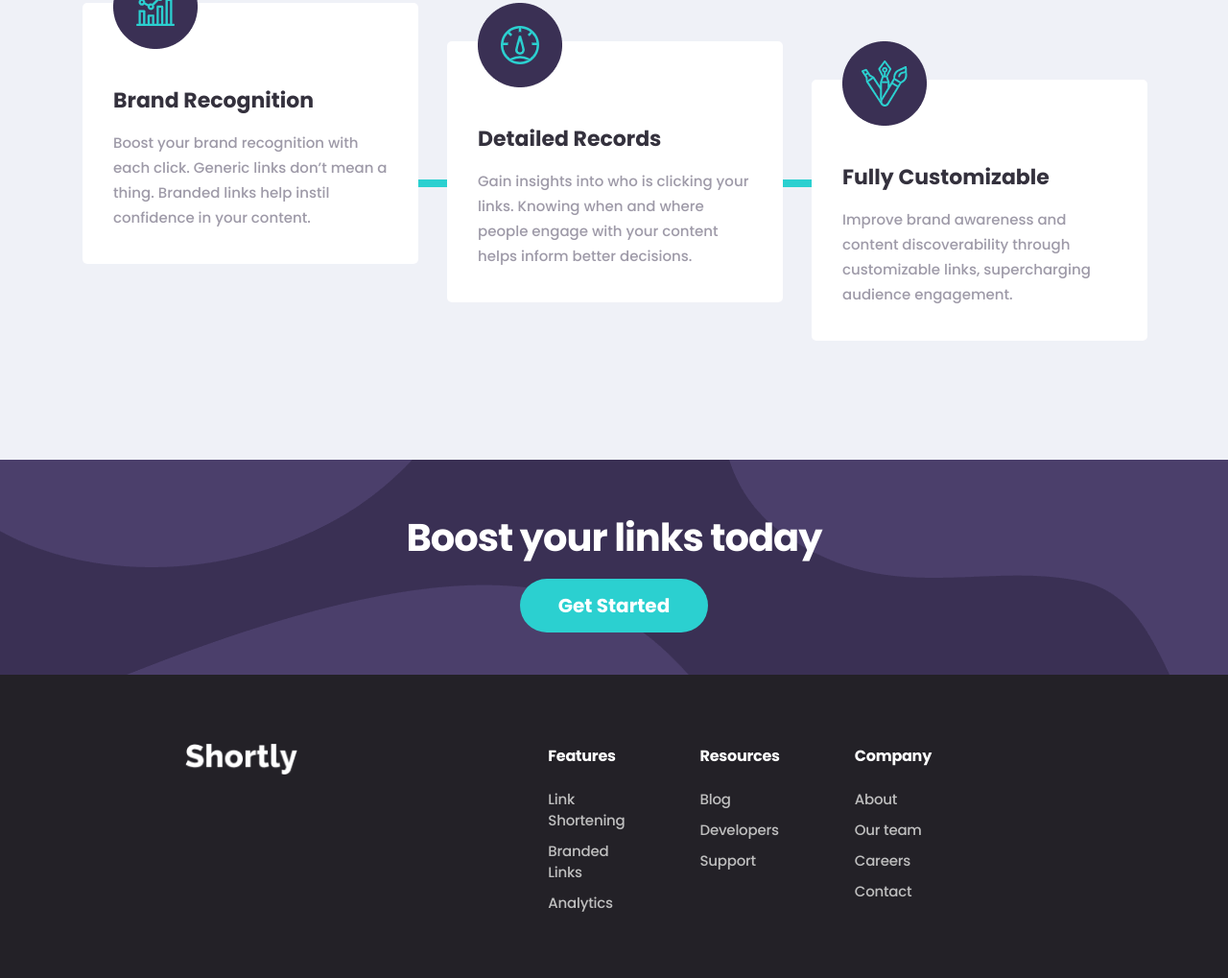
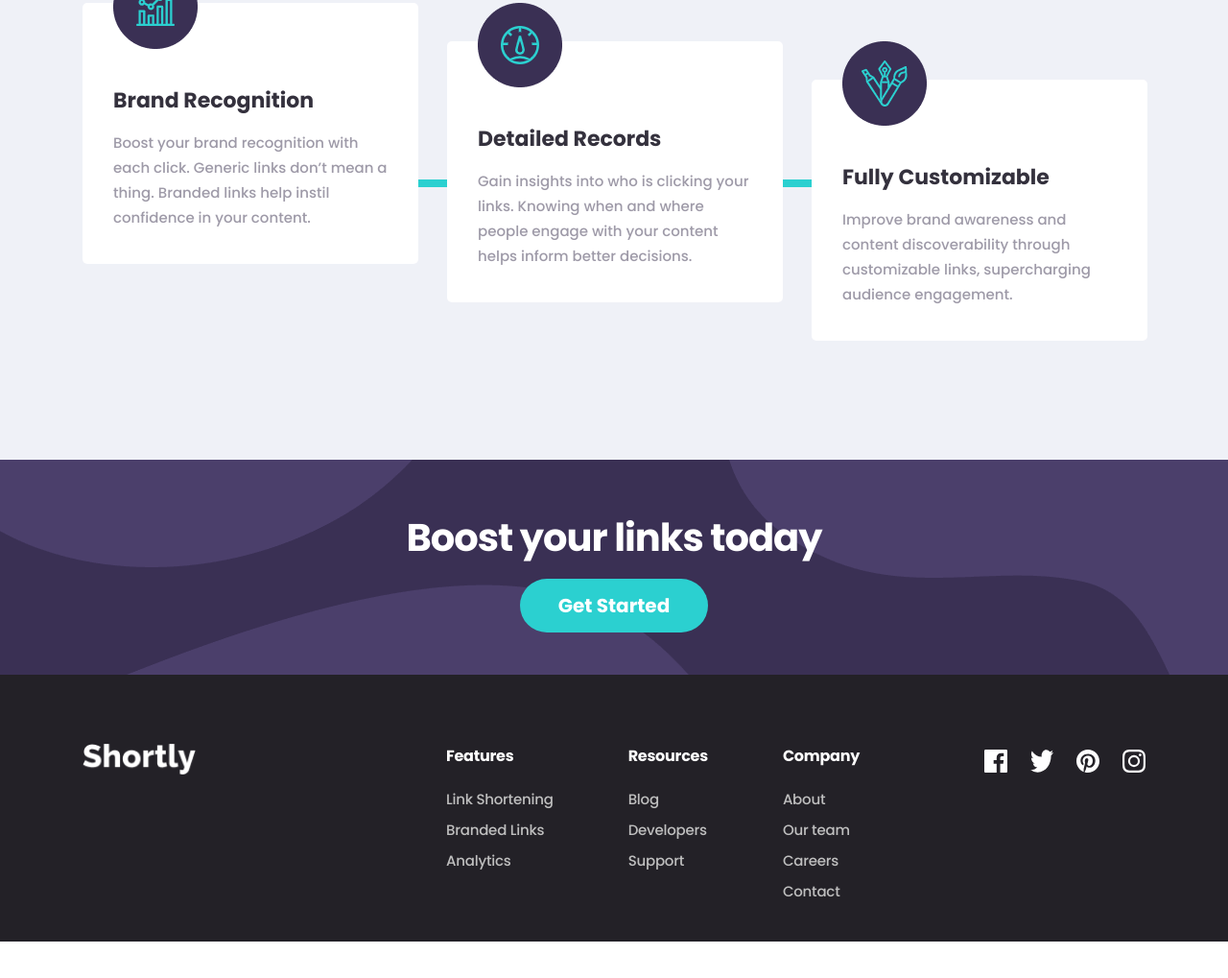
Before and after one commit to thtflx/shortly, a plain HTML site: page index.html in a window 1280 px wide. Shown: the part 1288-2307 px from the top of the page at 96% size. After the commit the page ends 2269 px from the top, so only its background shows below. Drawn offline with Linux system fonts and the light colour scheme.

Commit message:
initial commit

```diff
--- a/css/styles.css
+++ b/css/styles.css
@@ -410,7 +410,8 @@
 
 .site-footer {
     background-color: var(--footer-color);
-    padding: 72px 163px;
+    /* padding: 72px 163px; */
+    padding-top: 72px;
 }
 
 .site-footer__content {
```
